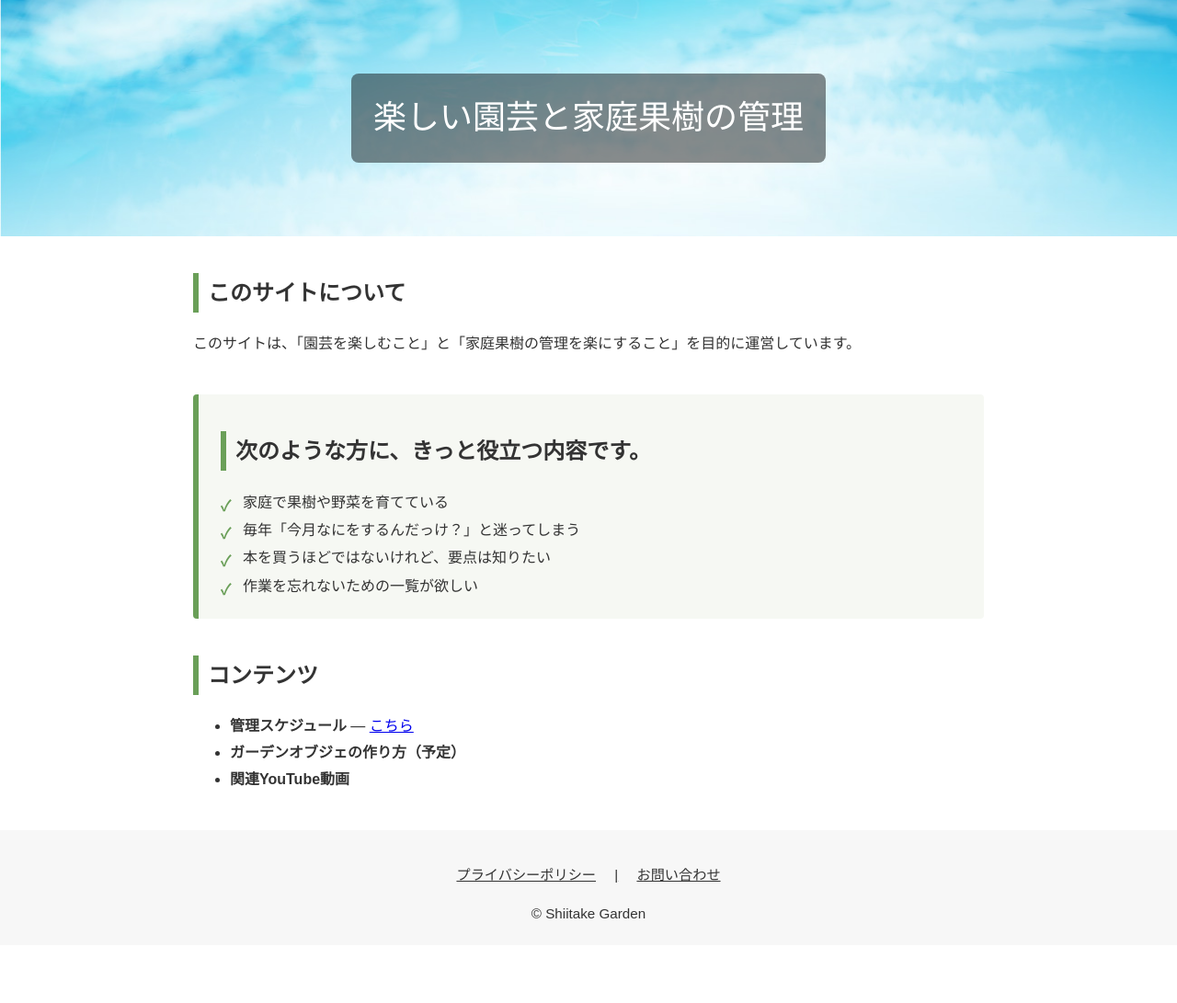
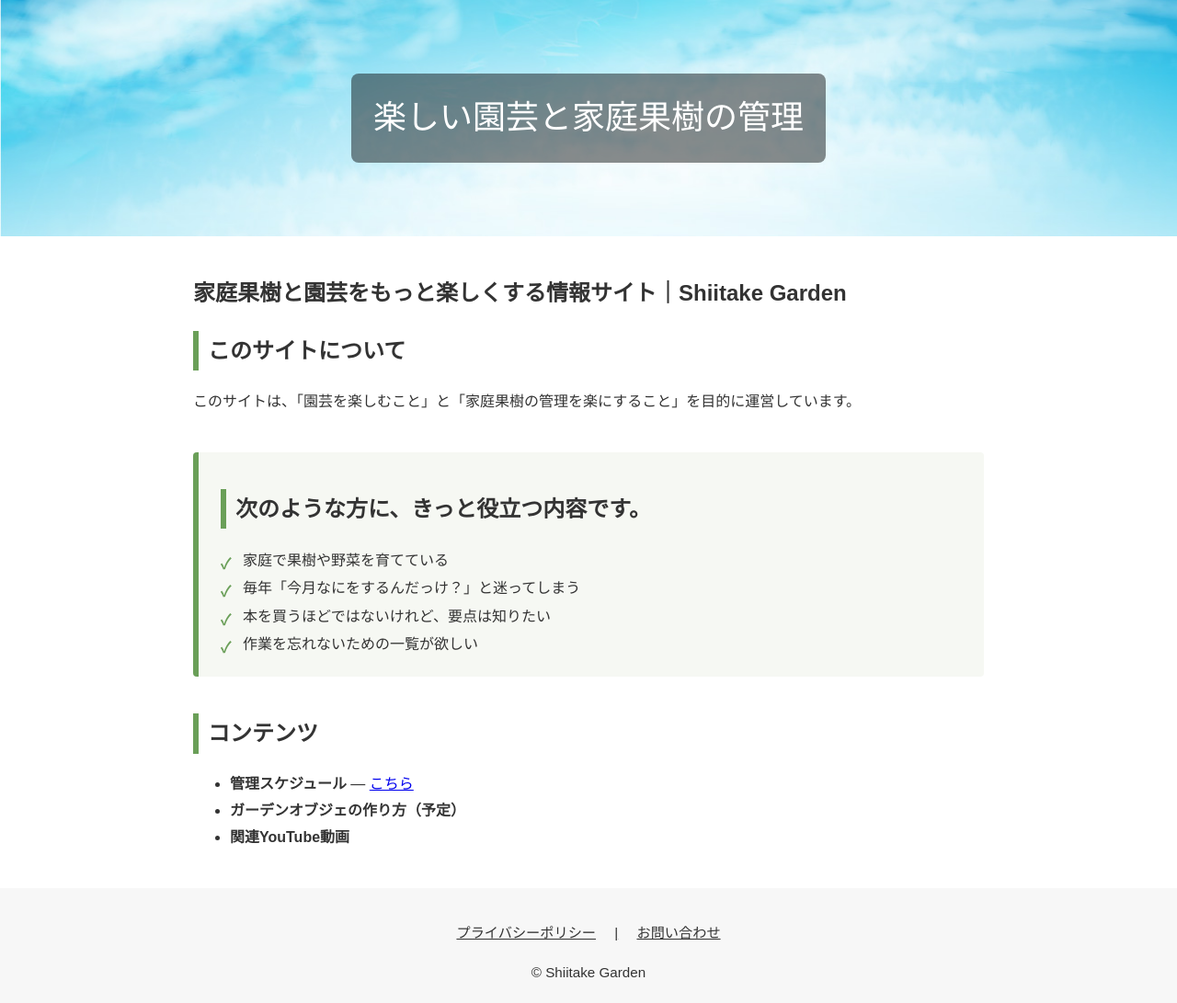
Before and after one commit to shiitake-garden/shiitake-garden.github.io, a Jekyll site: the page built from index.html, in a window 1280 px wide. Shown: the whole page at 92% size. Built offline with Jekyll 4.4.1, drawn with Linux system fonts in a browser that asks for light colours; before the commit the page ends 1028 px from its top, so only the background shows below that.

Commit message:
Update index.html

```diff
--- a/index.html
+++ b/index.html
@@ -3,6 +3,10 @@ layout: default
 title: トップ
 description: 園芸を楽しみ、家庭果樹の管理を楽にするための情報サイト
 ---
+
+<section>
+<h1>家庭果樹と園芸をもっと楽しくする情報サイト｜Shiitake Garden</h1>
+</section>
 
 <section>
   <h2>このサイトについて</h2>
```
